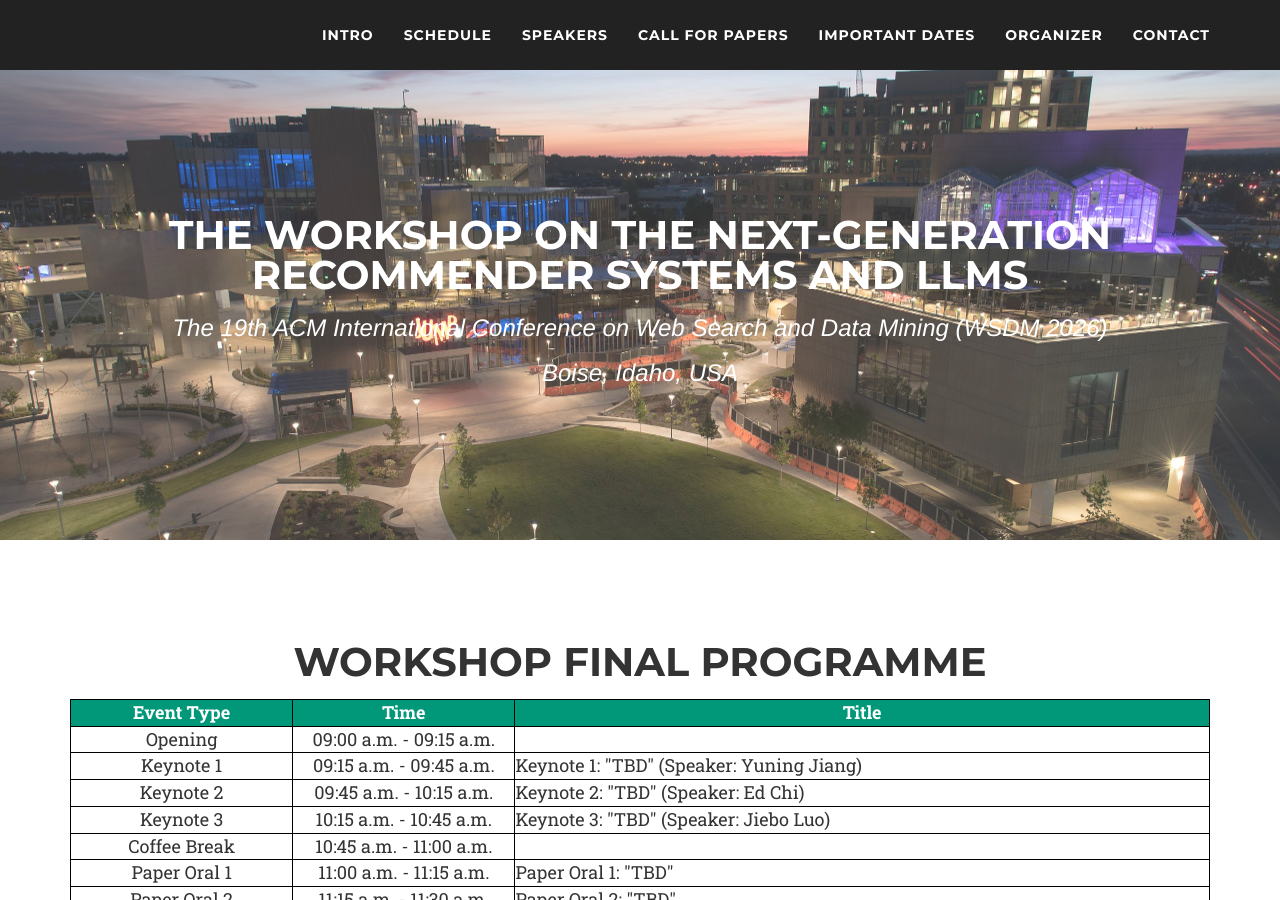
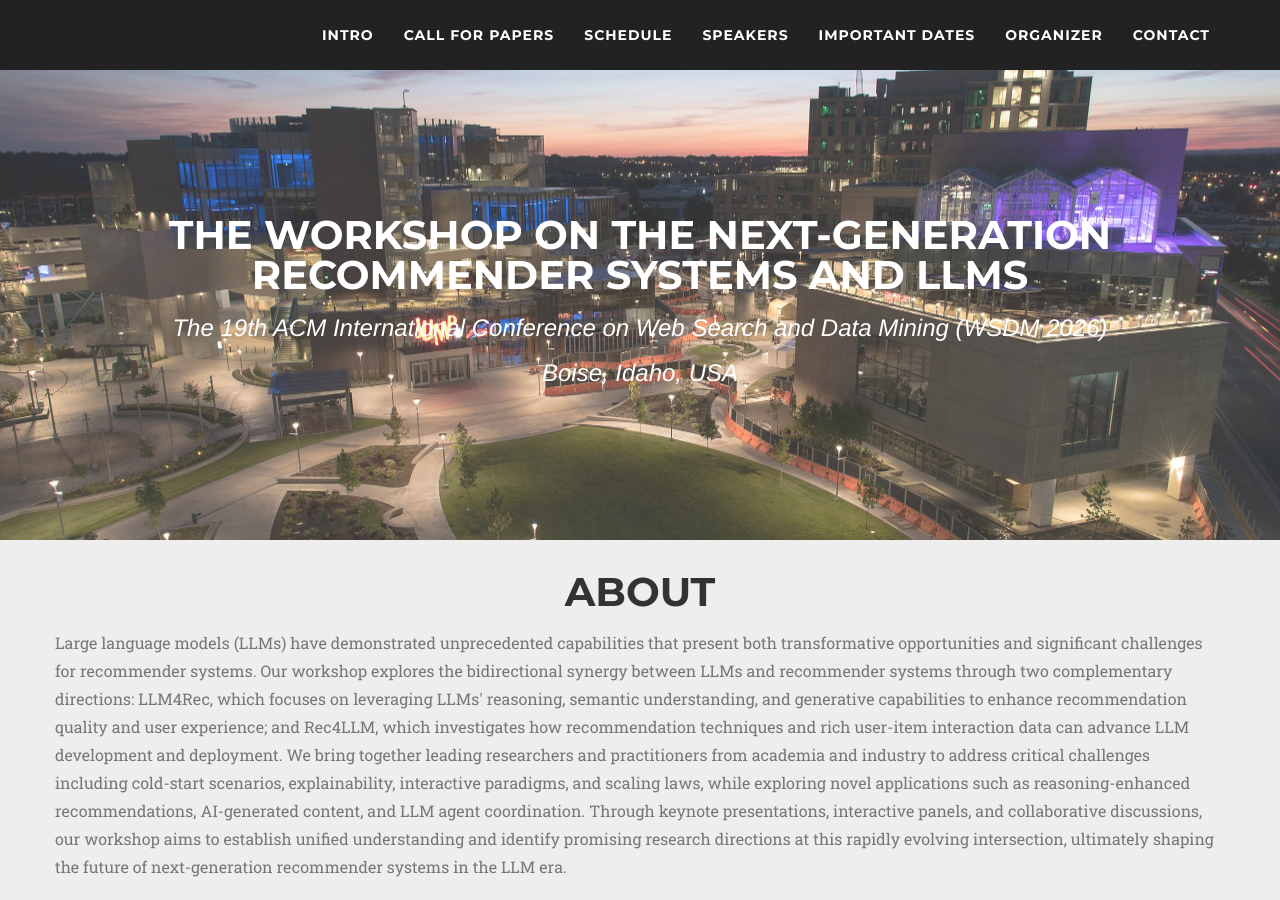
Before and after one commit to llm-rec/llm-rec.github.io, a Jekyll site: the page built from index.md, in a window 1280 px wide and 900 px high. Built offline with Jekyll 4.4.1, drawn with Linux system fonts in a browser that asks for light colours; nearby versions of some CDN libraries; some web fonts are replaced; some of the changed text lies outside the part shown.

Commit message:
调整样式和布局，更新讲者信息，添加新内容，修正页面结构

```diff
--- a/_includes/call.html
+++ b/_includes/call.html
@@ -1,4 +1,4 @@
-<section id="call" class={{include.class}}>
+<section id="call" style="padding: 30px 0;" class={{include.class}}>
   <div class="container">
     <div class="row">
       <div class="col-lg-12 text-center">
--- a/_includes/nav-bar.html
+++ b/_includes/nav-bar.html
@@ -23,6 +23,9 @@
                     <a class="page-scroll" href="#summary">Intro</a>
                 </li>
                 <li>
+                    <a class="page-scroll" href="#call">Call for Papers</a>
+                </li>
+                <li>
                     <a class="page-scroll" href="#schedule">Schedule</a>
                 </li>
                 <li>
@@ -31,9 +34,6 @@
                 <!-- <li>
                     <a class="page-scroll" href="#contributions">contributions</a>
                 </li> -->
-                <li>
-                    <a class="page-scroll" href="#call">Call for Papers</a>
-                </li>
                 <li>
                     <a class="page-scroll" href="#dates">Important Dates</a>
                 </li>
--- a/_includes/summary.html
+++ b/_includes/summary.html
@@ -1,10 +1,24 @@
-<section id="summary" style="padding-top: 30px;" class={{ include.class }}>
+<section id="summary" style="padding: 30px 0;" class={{ include.class }}>
     <div class="container">
         <div class="row">
             <div class="col-lg-12 text-center">
-                <h2 class="section-heading">Summary</h2>
-                <h3 class="section-subheading text-muted">Lorem ipsum dolor sit amet consectetur.</h3>
+                <h2 class="section-heading">About</h2>
+                <!-- <h3 class="section-subheading text-muted">Lorem ipsum dolor sit amet consectetur.</h3> -->
             </div>
+            <p class="large text-muted">
+                Large language models (LLMs) have demonstrated unprecedented capabilities that present both
+                transformative opportunities and significant challenges for recommender systems. Our workshop explores
+                the bidirectional synergy between LLMs and recommender systems through two complementary directions:
+                LLM4Rec, which focuses on leveraging LLMs' reasoning, semantic understanding, and generative
+                capabilities to enhance recommendation quality and user experience; and Rec4LLM, which investigates how
+                recommendation techniques and rich user-item interaction data can advance LLM development and
+                deployment. We bring together leading researchers and practitioners from academia and industry to
+                address critical challenges including cold-start scenarios, explainability, interactive paradigms, and
+                scaling laws, while exploring novel applications such as reasoning-enhanced recommendations,
+                AI-generated content, and LLM agent coordination. Through keynote presentations, interactive panels, and
+                collaborative discussions, our workshop aims to establish unified understanding and identify promising
+                research directions at this rapidly evolving intersection, ultimately shaping the future of
+                next-generation recommender systems in the LLM era. </p>
         </div>
     </div>
 </section>
--- a/_layouts/home.html
+++ b/_layouts/home.html
@@ -66,10 +66,10 @@
         </div>
     </header>
 
-    <!-- {% include summary.html class="bg-mid-gray"%} -->
+    {% include summary.html class="bg-mid-gray"%}
+    {% include call.html class="bg-mid-gray"%}
     {% include schedule.html %}
     {% include speaker.html class="bg-mid-gray"%}
-    {% include call.html class="bg-mid-gray"%}
     {% include dates.html %}
     {% include organizer.html class="bg-mid-gray"%}
     {% include contact.html %}
--- a/assets/css/agency.css
+++ b/assets/css/agency.css
@@ -349,7 +349,7 @@ header .intro-text .intro-heading {
 }
 
 section {
-    padding: 100px 0
+    padding: 50px 0
 }
 
 section h2.section-heading {
```
Also changed, not shown: other parts of _includes/call.html (+5 -2 lines), _speakers/Rui-Li.md (+1 -1 lines), assets/img/lirui.jpg (added), 3 other files.
